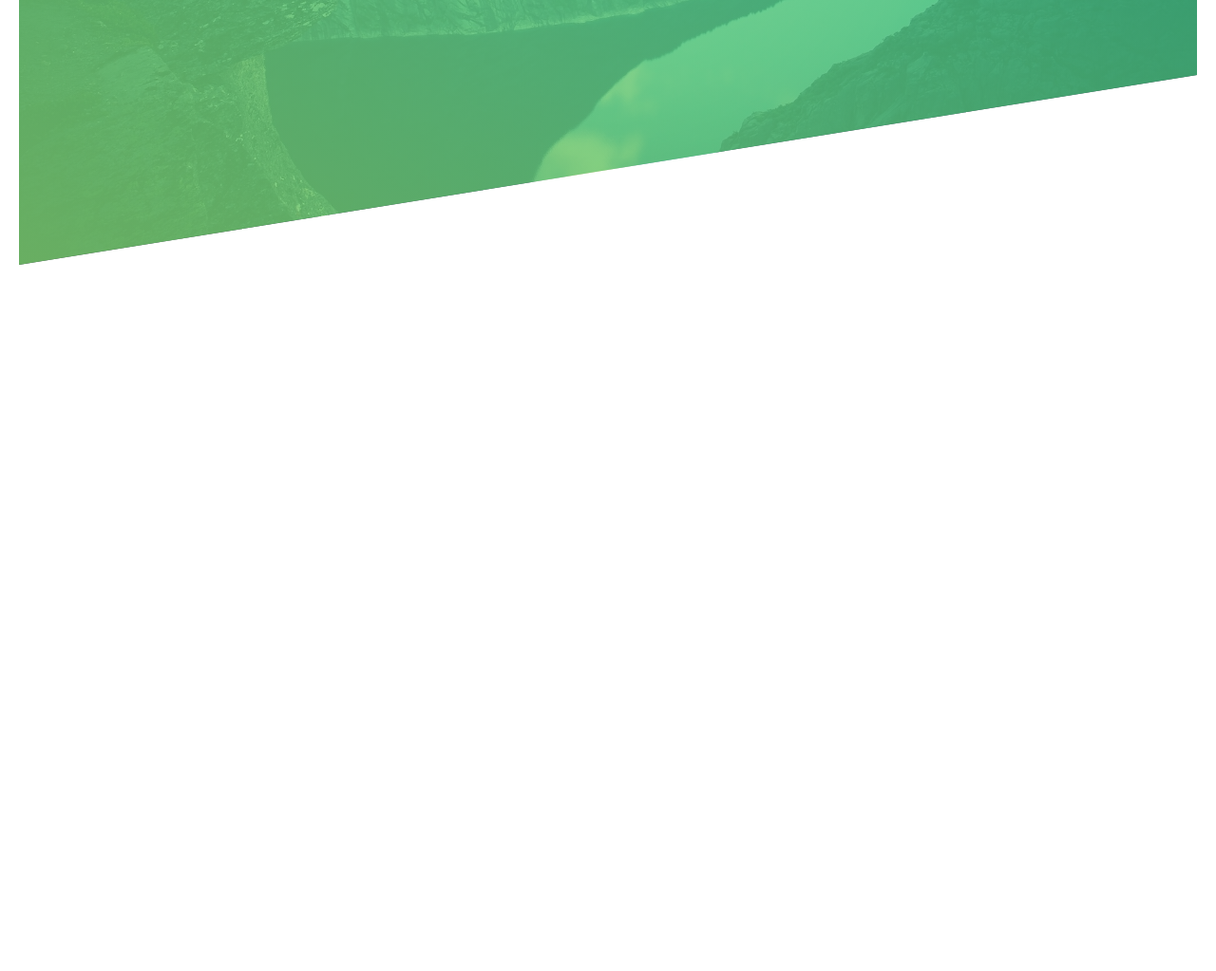
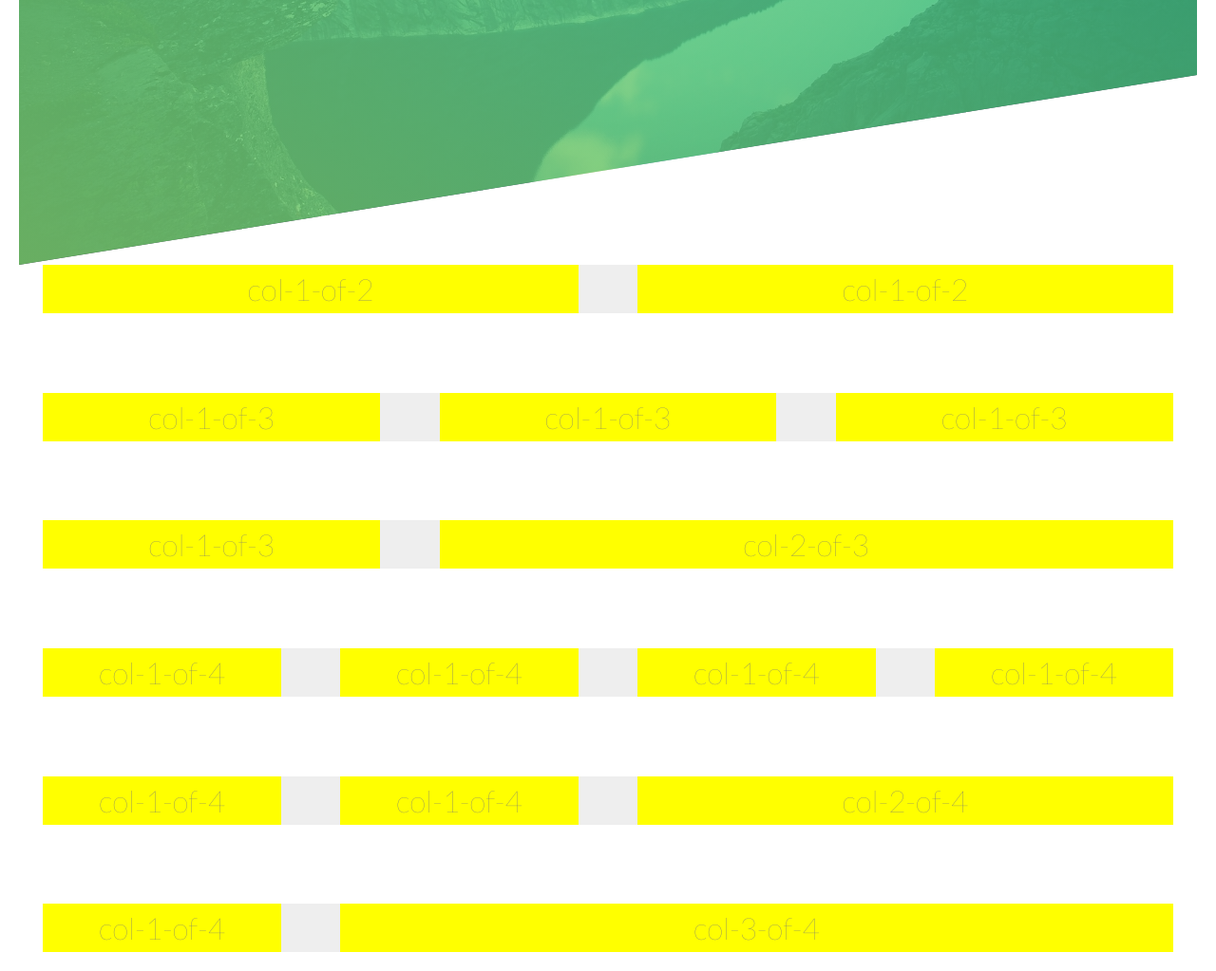
Before and after one commit to E-M-Frotan/Natours_Landing_Page, a website: page index.html in a window 1280 px wide. Shown: the part 501-1524 px from the top of the page at 95% size. Before the commit the page ends 800 px from the top, so only its background shows below. Drawn offline with Linux system fonts and the light colour scheme.

Commit message:
Grid layout system with float implements

```diff
--- a/index.html
+++ b/index.html
@@ -28,6 +28,36 @@
             <a href="#" class="btn btn--white btn--animated">Discover our tools</a>
         </div>
     </header>
+    <section class="grid-test">
+        <div class="row">
+            <div class="col-1-of-2">col-1-of-2</div>
+            <div class="col-1-of-2">col-1-of-2</div>
+        </div>
+        <div class="row">
+            <div class="col-1-of-3">col-1-of-3</div>
+            <div class="col-1-of-3">col-1-of-3</div>
+            <div class="col-1-of-3">col-1-of-3</div>
+        </div>
+        <div class="row">
+            <div class="col-1-of-3">col-1-of-3</div>
+            <div class="col-2-of-3">col-2-of-3</div>
+        </div>
+        <div class="row">
+            <div class="col-1-of-4">col-1-of-4</div>
+            <div class="col-1-of-4">col-1-of-4</div>
+            <div class="col-1-of-4">col-1-of-4</div>
+            <div class="col-1-of-4">col-1-of-4</div>
+        </div>
+        <div class="row">
+            <div class="col-1-of-4">col-1-of-4</div>
+            <div class="col-1-of-4">col-1-of-4</div>
+            <div class="col-2-of-4">col-2-of-4</div>
+        </div>
+        <div class="row">
+            <div class="col-1-of-4">col-1-of-4</div>
+            <div class="col-3-of-4">col-3-of-4</div>
+        </div>
+    </section>
 </body>
 
 </html>
--- a/sass/abstracts/_mixins.scss
+++ b/sass/abstracts/_mixins.scss
@@ -0,0 +1,7 @@
+@mixin clearfix {
+    &::after {
+        content: "";
+        clear: both;
+        display: table;
+    }
+}
--- a/sass/abstracts/_variables.scss
+++ b/sass/abstracts/_variables.scss
@@ -1,6 +1,11 @@
+// colors
 $color-primary: #55c57a;
 $color-primary-light: #7ed56f;
 $color-primary-dark: #28b485;
 $color-grey-dark: #777;
 $color-white: #fff;
 $color-black: #000;
+// Grid
+$grid-width: 114rem;
+$gutter-vertical: 8rem;
+$gutter-horizontal: 6rem;
--- /dev/null
+++ b/sass/layout/_grid.scss
@@ -0,0 +1,49 @@
+.row {
+    max-width: $grid-width;
+    margin: 0 auto;
+    background-color: #eee;
+    border-radius: 20px;
+    @include clearfix;
+
+
+    &:not(:last-child) {
+        margin-bottom: $gutter-vertical;
+    }
+
+    [class^="col-"] {
+        background-color: yellow;
+        float: left;
+        text-align: center;
+        font-size: 32px;
+
+        &:not(:last-child) {
+            margin-right: $gutter-horizontal;
+        }
+    }
+
+    .col-1-of-2 {
+        width: calc((100% - #{$gutter-horizontal}) / 2);
+
+    }
+
+    .col-1-of-3 {
+        width: calc((100% - 2 * #{$gutter-horizontal}) / 3);
+    }
+
+    .col-2-of-3 {
+        width: calc(((100% - 2 * #{$gutter-horizontal}) / 3) * 2 + #{$gutter-horizontal});
+    }
+
+    .col-1-of-4 {
+        width: calc((100% - 3 * #{$gutter-horizontal}) / 4);
+    }
+
+    .col-2-of-4 {
+        width: calc(((100% - 3 * #{$gutter-horizontal}) / 4) * 2 + #{$gutter-horizontal});
+    }
+
+    .col-3-of-4 {
+        width: calc(((100% - 3 * #{$gutter-horizontal}) / 4) * 3 + (2 * #{$gutter-horizontal}));
+    }
+
+}
--- a/sass/layout/_header.scss
+++ b/sass/layout/_header.scss
@@ -10,10 +10,10 @@
         position: absolute;
         top: 35px;
         left: 35px;
+    }
 
-        &__logo {
-            height: 35px;
-        }
+    &__logo {
+        height: 35px;
     }
 
     &__text-box {
--- a/sass/main.scss
+++ b/sass/main.scss
@@ -9,7 +9,8 @@
 @import "base/utilities";
 // components
 @import "components/button";
-// layouts
+// layout
 @import "layout/header";
+@import "layout/grid";
 // pages
 @import "pages/home";
```
Also changed, not shown: css/style.css.
